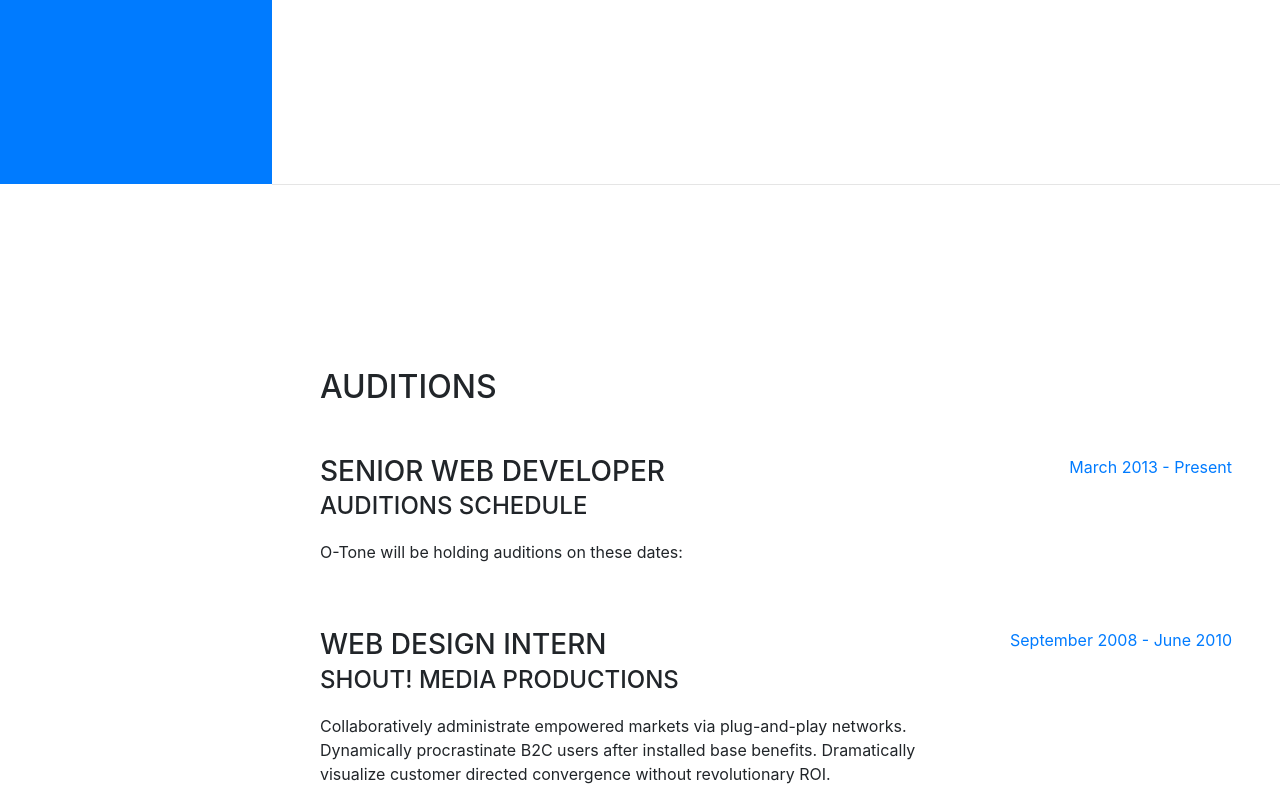
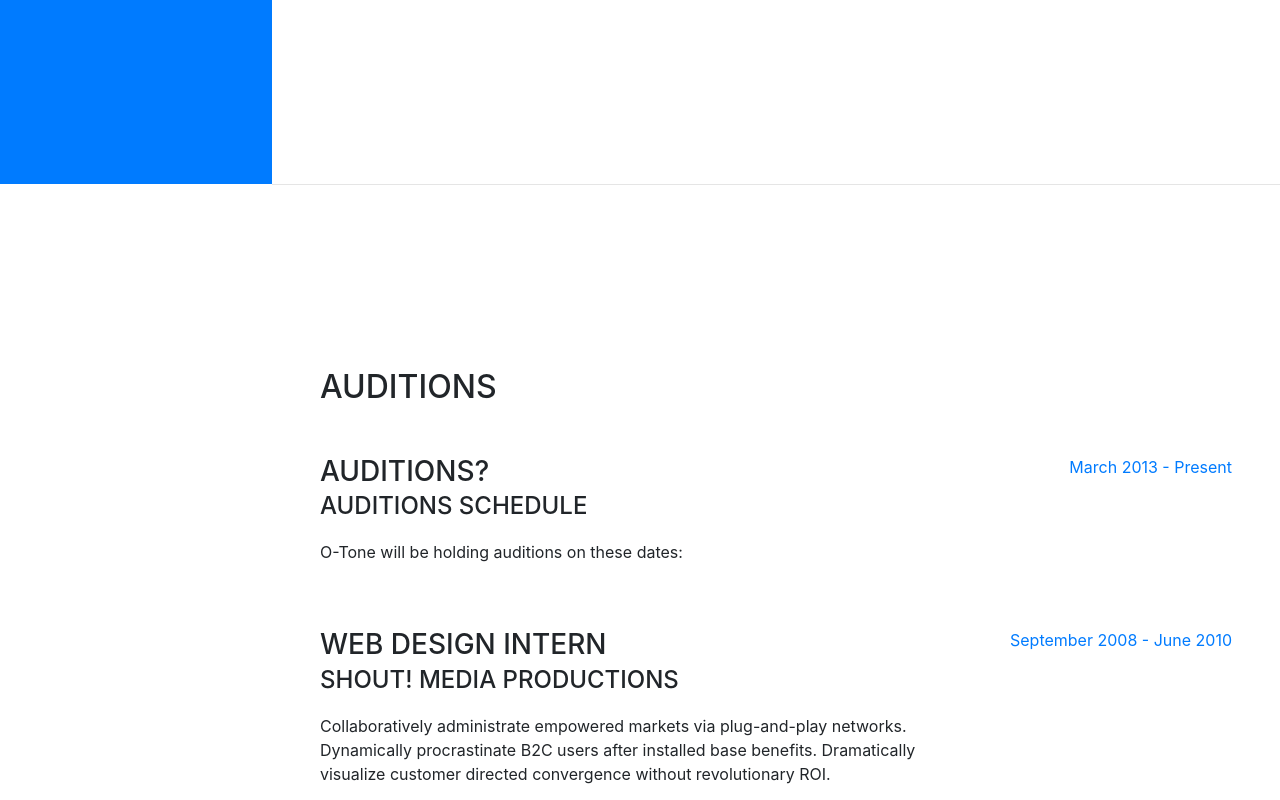
Before and after one commit to stanfordotone/stanfordotone.github.io, a website with bundled scripts: page index.html in a window 1280 px wide. Shown: the part 616-1416 px from the top of the page. Built offline with nearby package versions, Linux system fonts and the light colour scheme; a web font is replaced by a local one.

Commit message:
picture or something

```diff
--- a/index.html
+++ b/index.html
@@ -95,7 +95,7 @@
 
           <div class="resume-item d-flex flex-column flex-md-row mb-5">
             <div class="resume-content mr-auto">
-              <h3 class="mb-0">Senior Web Developer</h3>
+              <h3 class="mb-0">Auditions?</h3>
               <div class="subheading mb-3">Auditions Schedule</div>
               <p>O-Tone will be holding auditions on these dates:</p>
             </div>
```
Also changed, not shown: img/profile.jpg.
